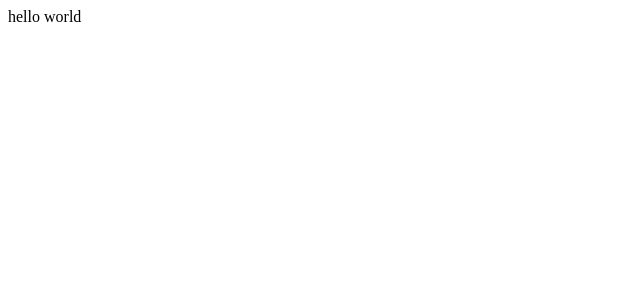
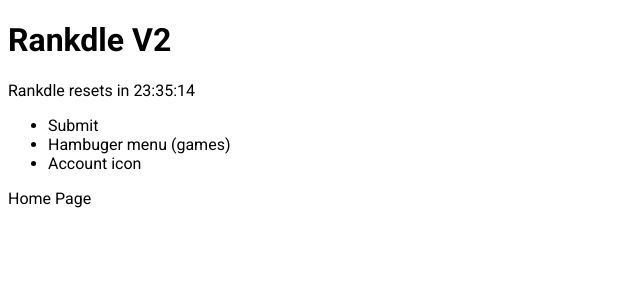
Before and after one commit to AH134/Rankdle-v2, a React (Vite) app: page / in a window 1280 px wide. Shown: the top 300 px of the page, without its empty margins (0-640 px from the left). Built offline with nearby package versions, Linux system fonts and the light colour scheme.

Commit message:
added countdown timer

```diff
--- /dev/null
+++ b/src/components/Header.jsx
@@ -0,0 +1,23 @@
+import Timer from "./Timer";
+
+const Header = () => {
+  return (
+    <div>
+      <h1>Rankdle V2</h1>
+
+      <div>
+        Rankdle resets in <Timer />
+      </div>
+
+      <nav>
+        <ul>
+          <li>Submit</li>
+          <li>Hambuger menu (games)</li>
+          <li>Account icon</li>
+        </ul>
+      </nav>
+    </div>
+  );
+};
+
+export default Header;
--- /dev/null
+++ b/src/components/Timer.jsx
@@ -0,0 +1,16 @@
+import useCountdowntimer from "../hooks/useCountdownTimer";
+import formatTime from "../utils/formatTime";
+
+const Timer = () => {
+  const countdown = useCountdowntimer();
+
+  return (
+    <>
+      <span>{formatTime(countdown.hours)}</span>:
+      <span>{formatTime(countdown.minutes)}</span>:
+      <span>{formatTime(countdown.seconds)}</span>
+    </>
+  );
+};
+
+export default Timer;
--- /dev/null
+++ b/src/hooks/useCountdownTimer.jsx
@@ -0,0 +1,36 @@
+import { useState, useEffect } from "react";
+
+const useCountdownTimer = () => {
+  const [countdown, setCountdown] = useState({
+    hours: 0,
+    minutes: 0,
+    seconds: 0,
+  });
+
+  useEffect(() => {
+    const timer = setInterval(() => {
+      const currentTime = new Date();
+      const resetTime = new Date();
+      resetTime.setHours(24, 0, 0, 0);
+      let remainingTime = resetTime - currentTime;
+
+      // resets timer back to 24:00:00
+      if (remainingTime < 0) {
+        resetTime.setDate(resetTime.getDate() + 1);
+        remainingTime = resetTime - currentTime;
+      }
+
+      const hours = Math.floor(remainingTime / (1000 * 60 * 60));
+      const minutes = Math.floor((remainingTime / (1000 * 60)) % 60);
+      const seconds = Math.floor((remainingTime / 1000) % 60);
+
+      setCountdown({ hours, minutes, seconds });
+    }, 1000);
+
+    return () => clearInterval(timer);
+  }, []);
+
+  return countdown;
+};
+
+export default useCountdownTimer;
--- /dev/null
+++ b/src/index.css
@@ -0,0 +1,5 @@
+@import url("https://fonts.googleapis.com/css2?family=Roboto:wght@100;300;400;500;700&display=swap");
+
+body {
+  font-family: "Roboto", sans-serif;
+}
--- a/src/main.jsx
+++ b/src/main.jsx
@@ -1,11 +1,16 @@
 import React from "react";
 import ReactDOM from "react-dom/client";
 import { createBrowserRouter, RouterProvider } from "react-router-dom";
+import "./index.css";
+
+import Error from "./pages/Error";
+import Home from "./pages/Home";
 
 const router = createBrowserRouter([
   {
     path: "/",
-    element: <div>hello world</div>,
+    element: <Home />,
+    errorElement: <Error />,
   },
 ]);
 
--- /dev/null
+++ b/src/pages/Error.jsx
@@ -0,0 +1,5 @@
+const Error = () => {
+  return <div>Error Page</div>;
+};
+
+export default Error;
--- /dev/null
+++ b/src/pages/Home.jsx
@@ -0,0 +1,12 @@
+import Header from "../components/Header";
+
+const Home = () => {
+  return (
+    <>
+      <Header />
+      <div>Home Page</div>
+    </>
+  );
+};
+
+export default Home;
--- /dev/null
+++ b/src/utils/formatTime.js
@@ -0,0 +1,5 @@
+const formatTime = (time) => {
+  return time.toString().padStart(2, "0");
+};
+
+export default formatTime;
```
Also changed, not shown: src/components/Header.module.css (added).
